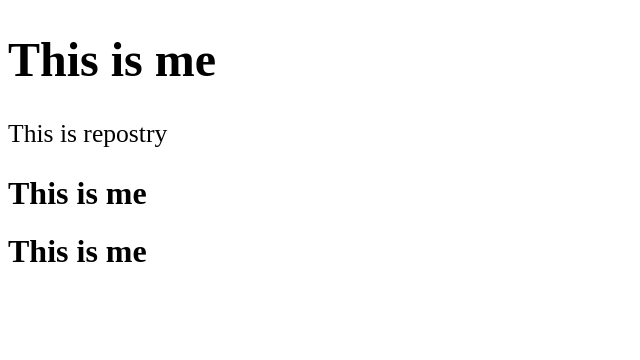
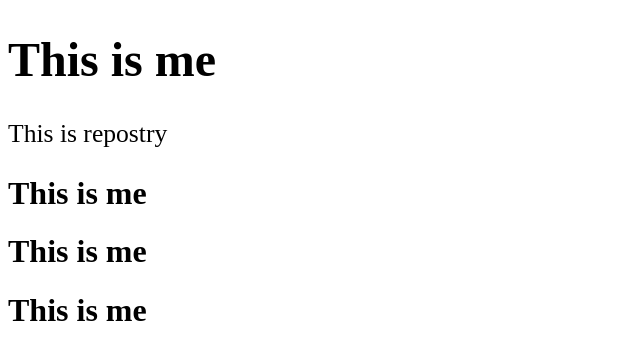
Before and after one commit to Abdulalem-Laheb/htmlproject, a plain HTML site: page index.html in a window 1280 px wide. Shown: the whole page, without its empty margins (0-640 px from the left). Drawn offline with Linux system fonts and the light colour scheme.

Commit message:
Firnds changening

```diff
--- a/index.html
+++ b/index.html
@@ -12,5 +12,7 @@
 <p style="font-size:160%;">This is repostry</p>
 <h1 style="اول تعديل">This is me</h1>
 <h1 style="ثاني تعديل">This is me</h1>
+<h1 style="صاحبي الي عدل">This is me</h1>
+
 </body>
 </html>
```
